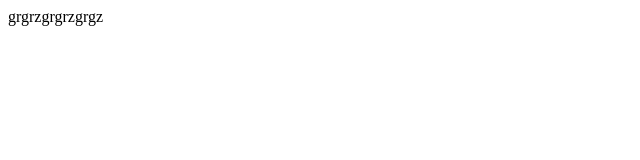
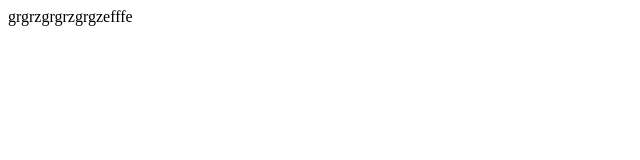
Before and after one commit to jellemahieu/GITHUBEX, a plain HTML site: page githubex/theorie/test.html in a window 1280 px wide. Shown: the full height of the page, 0-640 px from the left. Drawn offline with Linux system fonts and the light colour scheme.

Commit message:
oef4_test

```diff
--- a/githubex/theorie/test.html
+++ b/githubex/theorie/test.html
@@ -5,6 +5,6 @@
     <title>Title</title>
 </head>
 <body>
-grgrzgrgrzgrgz
+grgrzgrgrzgrgzefffe
 </body>
 </html>
```
